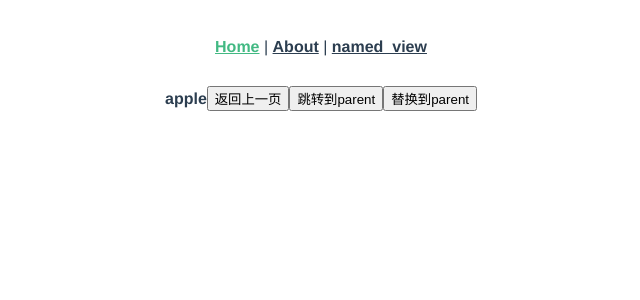
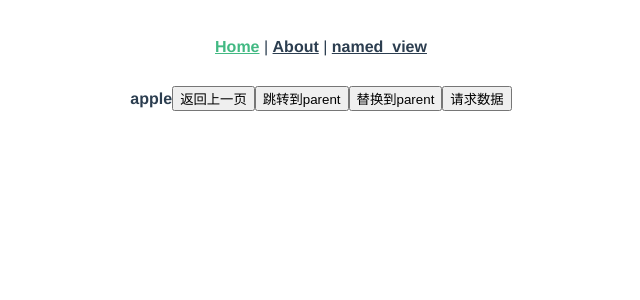
Before and after one commit to ccsunnyfd/vue-course, a Vue app: page /store in a window 1280 px wide. Shown: the top 300 px of the page, without its empty margins (319-959 px from the left). Built offline with nearby package versions, Linux system fonts and the light colour scheme.

Commit message:
test axios proxy post

```diff
--- a/package.json
+++ b/package.json
@@ -8,6 +8,7 @@
     "lint": "vue-cli-service lint"
   },
   "dependencies": {
+    "axios": "^0.19.0",
     "core-js": "^2.6.5",
     "vue": "^2.6.10",
     "vue-router": "^3.0.3",
--- a/src/views/Home.vue
+++ b/src/views/Home.vue
@@ -6,12 +6,14 @@
     <button @click="handleClick('back')">返回上一页</button>
     <button @click="handleClick('push')">跳转到parent</button>
     <button @click="handleClick('replace')">替换到parent</button>
+    <button @click="getInfo">请求数据</button>
   </div>
 </template>
 
 <script>
 // @ is an alias to /src
 import HelloWorld from "@/components/HelloWorld.vue";
+import axios from "axios";
 
 export default {
   name: "home",
@@ -53,6 +55,11 @@ export default {
         this.$router.replace({
           name: "parent"
         });
+    },
+    getInfo() {
+      axios.post("/getUserInfo", { userId: 21 }).then(res => {
+        console.log(res);
+      });
     }
   }
 };
--- a/vue.config.js
+++ b/vue.config.js
@@ -15,6 +15,6 @@ module.exports = {
   // 打包时不生成.map文件
   productionSourceMap: false,
   devServer: {
-    proxy: 'http://localhost:4000'
+    proxy: 'http://localhost:3000'
   }
 }
```
Also changed, not shown: 1 other file (tests, documents, lock files or other folders).
